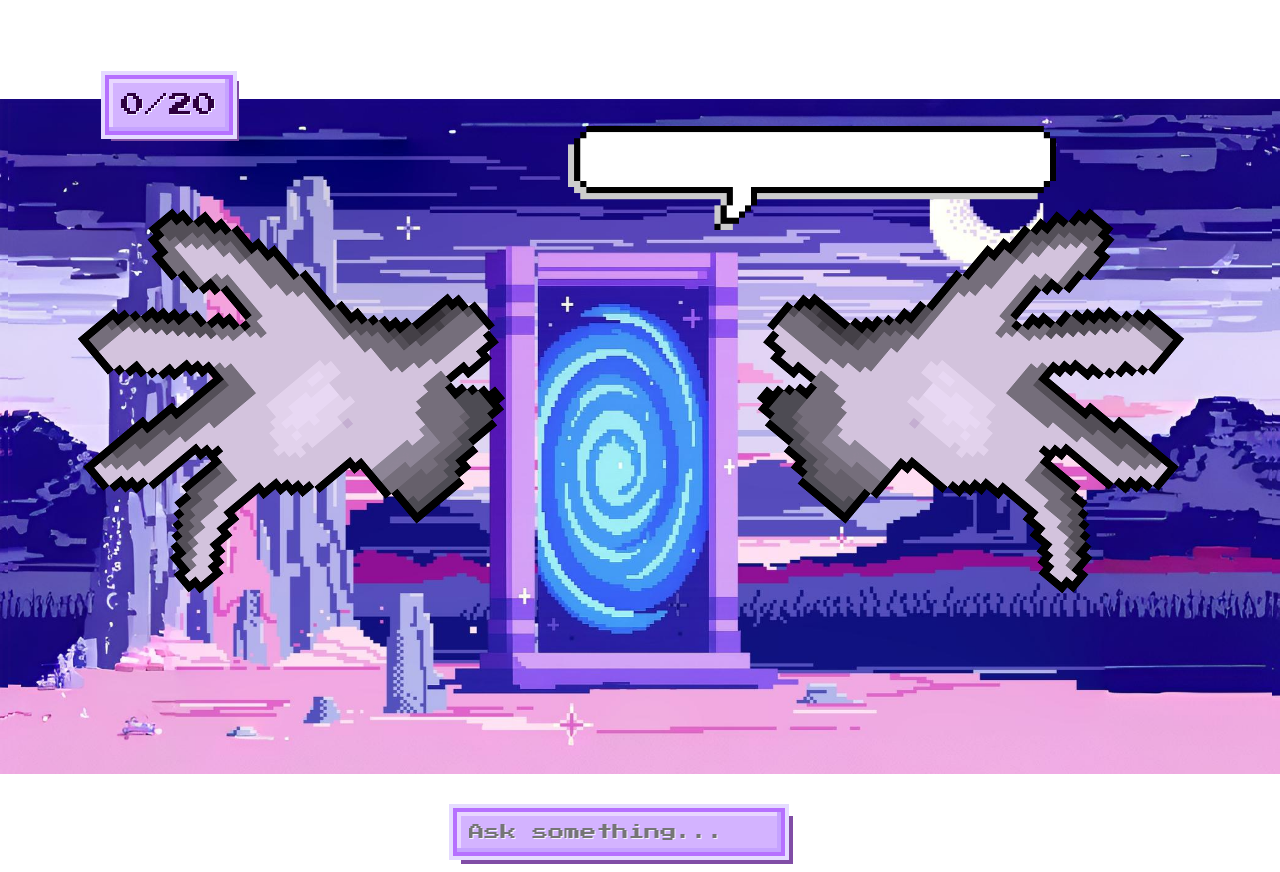
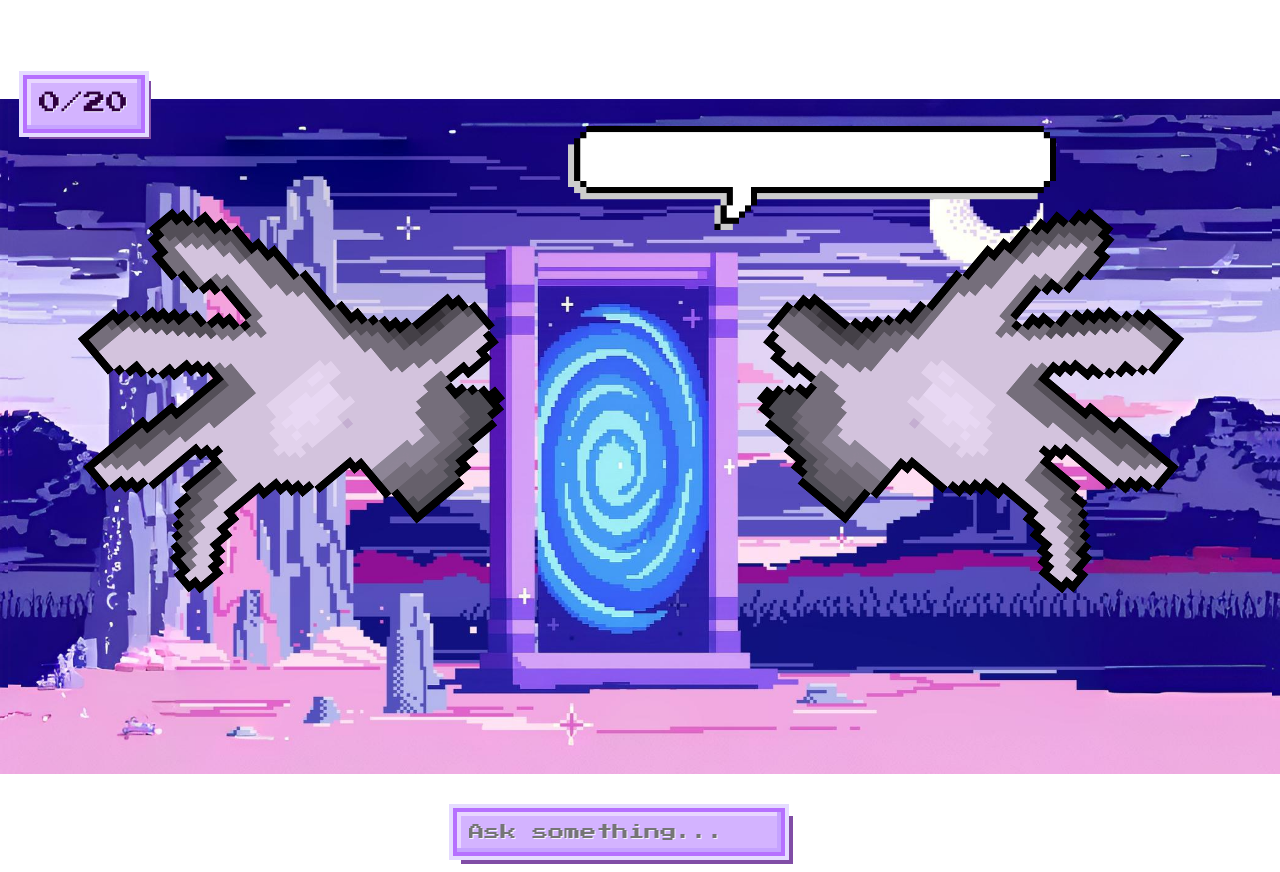
Before and after one commit to SalimAlRawashdeh/MagicGenie, a React (Vite) app in the folder genie_frontend/: page / in a window 1280 px wide. Built offline with nearby package versions, Linux system fonts and the light colour scheme.

Commit message:
Added Guess Button

```diff
--- a/genie_frontend/src/App.css
+++ b/genie_frontend/src/App.css
@@ -114,17 +114,24 @@ body,
   align-items: center;
 }
 
+.top-bar {
+    position: absolute;
+    top: 75px;
+    left: 0;
+    width: 100%;
+    display: flex;
+    justify-content: space-between;
+    padding: 0 15px;
+    box-sizing: border-box;
+}
+
 .counter {
-    position: fixed;
-    top: 75px;
-    left: 105px;
-    font-size: 1.5rem;
+    font-size: 1.4rem;
     font-family: 'Press Start 2P', cursive;
     background-color: #d3b3ff;
     color: #2e003e;
     padding: 8px 12px;
     border: 4px solid #b670ff;
-    border-radius: 0;
     box-shadow:
         inset -4px -4px 0 #c5a3ff,
         inset 4px 4px 0 #e8d6ff,
@@ -133,3 +140,27 @@ body,
     text-shadow: 1px 1px 0 #f4f0ff;
     image-rendering: pixelated;
 }
+
+.reset-btn {
+    position: fixed;
+    left: 1400px;
+    font-size: 1.4rem;
+    font-family: 'Press Start 2P', cursive;
+    background-color: #d3b3ff;
+    color: #2e003e;
+    border: 4px solid #b670ff;
+    padding: 15px 12px;
+    cursor: pointer;
+    box-shadow:
+        inset -4px -4px 0 #c5a3ff,
+        inset 4px 4px 0 #e8d6ff,
+        0 0 0 4px #e5dbff,
+        6px 6px 0 #814da6;
+    text-shadow: 1px 1px 0 #f4f0ff;
+    image-rendering: pixelated;
+    transition: transform 0.1s ease;
+}
+
+.reset-btn:hover {
+    transform: scale(1.05);
+}
--- a/genie_frontend/src/App.jsx
+++ b/genie_frontend/src/App.jsx
@@ -18,9 +18,19 @@ function App() {
 
     return (
         <div className="app-root">
-            <div className="counter">
-                {count}/20
+            <div className="top-bar">
+                <div className="counter">
+                    {count}/20
+                </div>
+                <button className="reset-btn"
+                        onClick={() => {
+                            setPhase("guessing");
+                            setCount(20);
+                        }}>
+                    GUESS
+                </button>
             </div>
+
 
             <div className="speech-bubble-area">
                 {phase === "start" && (
```
